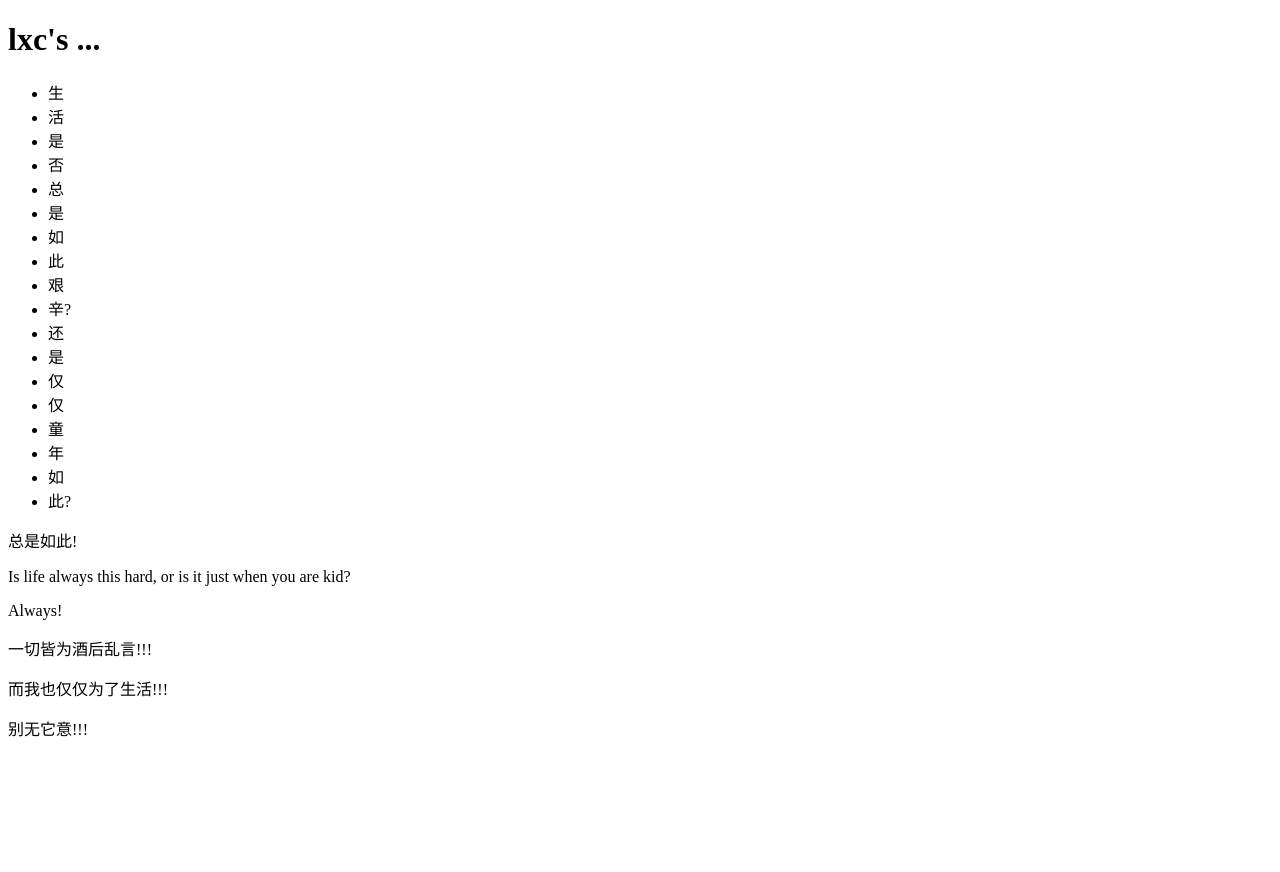
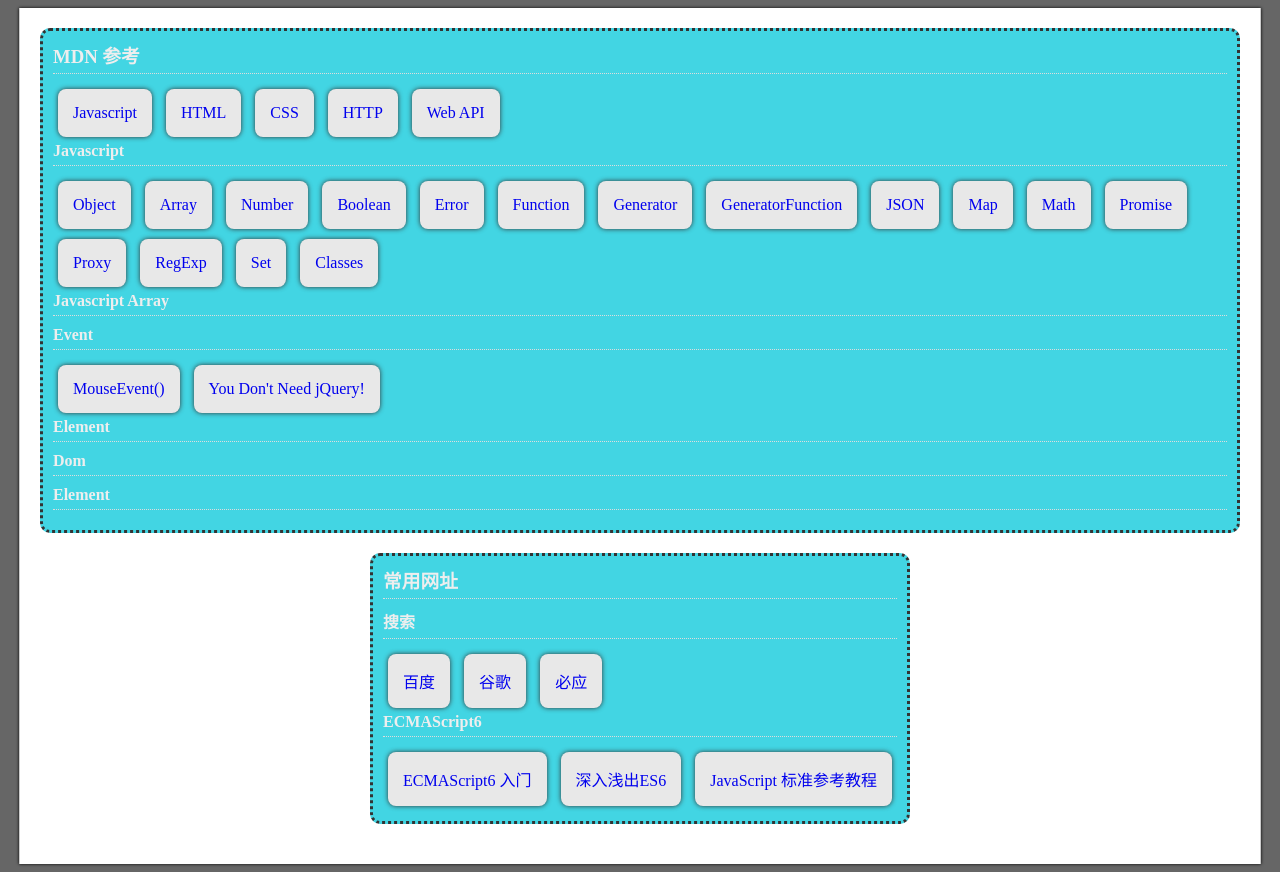
Before and after one commit to lixchen/lixchen.github.io, a plain HTML site: page index.html in a window 1280 px wide. Before the commit the page ends 800 px from the top, so only its background shows below. Drawn offline with Linux system fonts and the light colour scheme.

Commit message:
Add files via upload

```diff
--- a/index.html
+++ b/index.html
@@ -1,44 +1,138 @@
 <!DOCTYPE html>
-<html lang="en">
+<html lang="zh-CN">
+
 <head>
     <meta charset="UTF-8">
     <meta name="viewport" content="width=device-width, initial-scale=1.0">
     <meta http-equiv="X-UA-Compatible" content="ie=edge">
-    <title>Lxc's--李祥晨</title>
+    <title>lxc</title>
+    <style>
+    body {
+        background: #666;
+    }
+
+    .container {
+        display: flex;
+        justify-content: space-around;
+        flex-wrap: wrap;
+        padding: 20px;
+        background: #fff;
+        border: 1px solid #ccc;
+        border-top: none;
+        border-bottom: none;
+        width: 1200px;
+        margin: 0 auto;
+        box-shadow: 0 0 3px;
+    }
+
+    .box {
+        border: 3px dotted #333;
+        border-radius: 10px;
+        background: #42d5e3;
+        padding: 10px;
+        width: max-content;
+        height: max-content;
+        margin-bottom: 20px;
+    }
+
+    h3,
+    h4 {
+        width: 100%;
+        margin: 0;
+        margin-bottom: 10px;
+        padding-bottom: 5px;
+        color: #eee;
+        border-bottom: 1px dotted #ddd;
+    }
+
+    a {
+        text-decoration: none;
+        background-color: #e8e8e8;
+        display: inline-block;
+        padding: 15px;
+        border-radius: 8px;
+        box-shadow: 0 0 5px #333;
+        transition: all 0.5s;
+        margin: 5px;
+    }
+
+    a:hover {
+        box-shadow: 0 0 8px #000;
+        color: #000;
+    }
+
+    a:active {
+        box-shadow: 0 0 8px #000 inset;
+    }
+    </style>
 </head>
+
 <body>
-    <header>
-        <h1>lxc's ...</h1>
-        <nav>
-            <ul>
-                <li>生</li>
-                <li>活</li>
-                <li>是</li>
-                <li>否</li>
-                <li>总</li>
-                <li>是</li>
-                <li>如</li>
-                <li>此</li>
-                <li>艰</li>
-                <li>辛?</li>
-                <li>还</li>
-                <li>是</li>
-                <li>仅</li>
-                <li>仅</li>
-                <li>童</li>
-                <li>年</li>
-                <li>如</li>
-                <li>此?</li>
-            </ul>
-            <p>总是如此!</p>
-            <p>Is life always this hard, or is it just when you are kid?</p>
-            <p>Always!</p>
-        </nav>
-    </header>
-    <main>
-        <p>一切皆为酒后乱言!!!</p>
-        <p>而我也仅仅为了生活!!!</p>
-        <p>别无它意!!!</p>
-    </main>
+    <!-- <a href="" target="blank"></a> -->
+    <div class="container">
+    <!-- 文档参考 -->
+        <div class="box">
+            <h3 title="Mozilla Developer Network">MDN 参考</h3>
+            	<a href="https://developer.mozilla.org/zh-CN/docs/Web/JavaScript" target="blank">Javascript</a>
+            	<a href="https://developer.mozilla.org/zh-CN/docs/Web/HTML" target="blank">HTML</a>
+            	<a href="https://developer.mozilla.org/zh-CN/docs/Web/CSS" target="blank">CSS</a>
+            	<a href="https://developer.mozilla.org/zh-CN/docs/Web/HTTP" target="blank">HTTP</a>
+            	<a href="https://developer.mozilla.org/zh-CN/docs/Web/Reference/API" target="blank">Web API</a>
+            <div>
+                <h4>Javascript</h4>
+                <a href="https://developer.mozilla.org/zh-CN/docs/Web/JavaScript/Reference/Global_Objects/Object" target="blank">Object</a>
+                <a href="https://developer.mozilla.org/zh-CN/docs/Web/JavaScript/Reference/Global_Objects/Object" target="blank">Array</a>
+                <a href="https://developer.mozilla.org/zh-CN/docs/Web/JavaScript/Reference/Global_Objects/Object" target="blank">Number</a>
+                <a href="https://developer.mozilla.org/zh-CN/docs/Web/JavaScript/Reference/Global_Objects/Object" target="blank">Boolean</a>
+                <a href="https://developer.mozilla.org/zh-CN/docs/Web/JavaScript/Reference/Global_Objects/Object" target="blank">Error</a>
+                <a href="https://developer.mozilla.org/zh-CN/docs/Web/JavaScript/Reference/Global_Objects/Object" target="blank">Function</a>
+                <a href="https://developer.mozilla.org/zh-CN/docs/Web/JavaScript/Reference/Global_Objects/Object" target="blank">Generator</a>
+                <a href="https://developer.mozilla.org/zh-CN/docs/Web/JavaScript/Reference/Global_Objects/Object" target="blank">GeneratorFunction</a>
+                <a href="https://developer.mozilla.org/zh-CN/docs/Web/JavaScript/Reference/Global_Objects/Object" target="blank">JSON</a>
+                <a href="https://developer.mozilla.org/zh-CN/docs/Web/JavaScript/Reference/Global_Objects/Object" target="blank">Map</a>
+                <a href="https://developer.mozilla.org/zh-CN/docs/Web/JavaScript/Reference/Global_Objects/Object" target="blank">Math</a>
+                <a href="https://developer.mozilla.org/zh-CN/docs/Web/JavaScript/Reference/Global_Objects/Object" target="blank">Promise</a>
+                <a href="https://developer.mozilla.org/zh-CN/docs/Web/JavaScript/Reference/Global_Objects/Object" target="blank">Proxy</a>
+                <a href="https://developer.mozilla.org/zh-CN/docs/Web/JavaScript/Reference/Global_Objects/Object" target="blank">RegExp</a>
+                <a href="https://developer.mozilla.org/zh-CN/docs/Web/JavaScript/Reference/Global_Objects/Object" target="blank">Set</a>
+                <a href="https://developer.mozilla.org/zh-CN/docs/Web/JavaScript/Reference/Classes" target="blank">Classes</a>
+            </div>
+            <div>
+                <h4>Javascript Array</h4>
+            </div>
+            <div>
+                <h4>Event</h4>
+                <a href="https://developer.mozilla.org/zh-CN/docs/Web/API/MouseEvent/MouseEvent" target="blank">MouseEvent()</a>
+                <a href="https://blog.garstasio.com/you-dont-need-jquery/" target="blank">You Don't Need jQuery!</a>
+            </div>
+            <div>
+            	<h4>Element</h4>
+            </div>
+            <div>
+            	<h4>Dom</h4>
+            </div>
+            <div>
+            	<h4>Element</h4>
+            </div>
+        </div>
+	<!-- 常用网址 -->
+        <div class="box">
+            <h3 title="Mozilla Developer Network">常用网址</h3>
+            <div>
+                <h4>搜索</h4>
+                <a href="https://www.baidu.com" target="blank">百度</a>
+                <a href="https://www.google.com" target="blank">谷歌</a>
+                <a href="https://cn.bing.com/" target="blank">必应</a>
+            </div>
+            <div>
+                <h4>ECMAScript6</h4>
+                <a href="http://es6.ruanyifeng.com/" target="blank" title="阮一峰">ECMAScript6 入门</a>
+                <a href="http://www.infoq.com/cn/ES6-In-Depth/articles/" target="blank" title="infoq">深入浅出ES6</a>
+                <a href="http://javascript.ruanyifeng.com/" target="blank" title="infoq">JavaScript 标准参考教程</a>
+            </div>
+
+    </div>
+    <script src="../../dist/js/main.js"></script>
 </body>
+
 </html>
```
